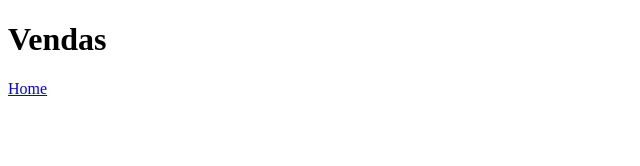
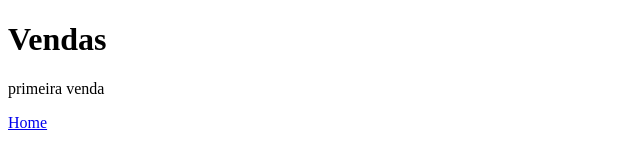
Before and after one commit to macsuel-santos/teste_github, a plain HTML site: page vendas.html in a window 1280 px wide. Shown: the whole page, without its empty margins (0-640 px from the left). Drawn offline with Linux system fonts and the light colour scheme.

Commit message:
primeira venda

```diff
--- a/vendas.html
+++ b/vendas.html
@@ -7,6 +7,7 @@
 </head>
 <body>
     <h1>Vendas</h1>
+    <p>primeira venda</p>
     <a href="./index.html">Home</a>
 </body>
 </html>
```
